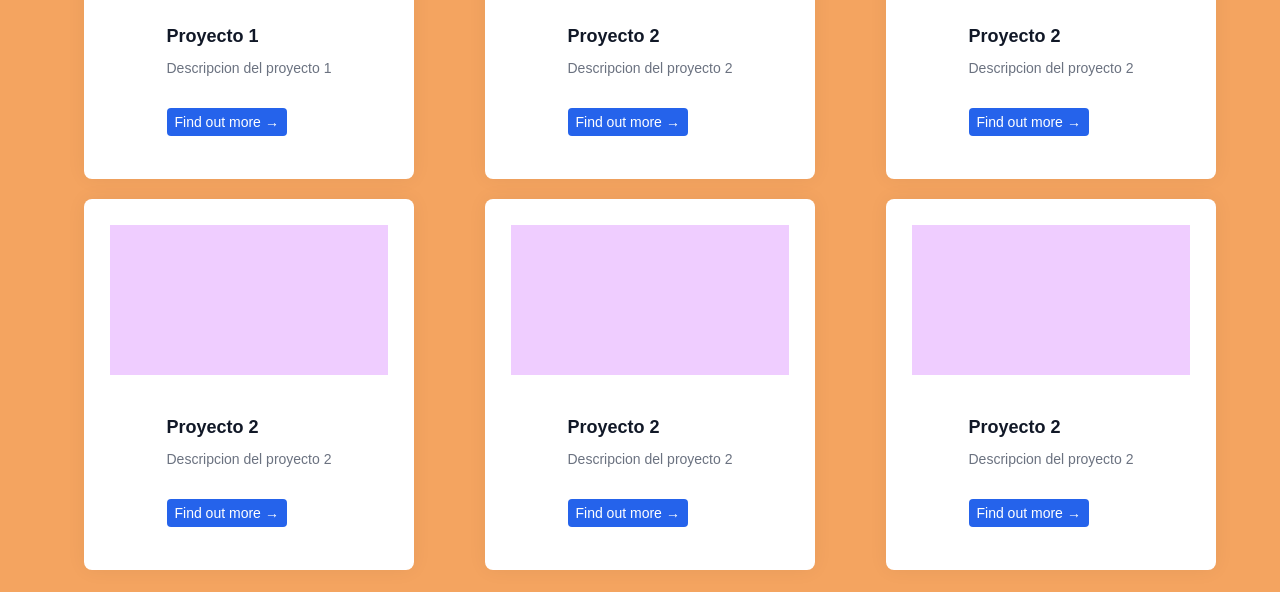
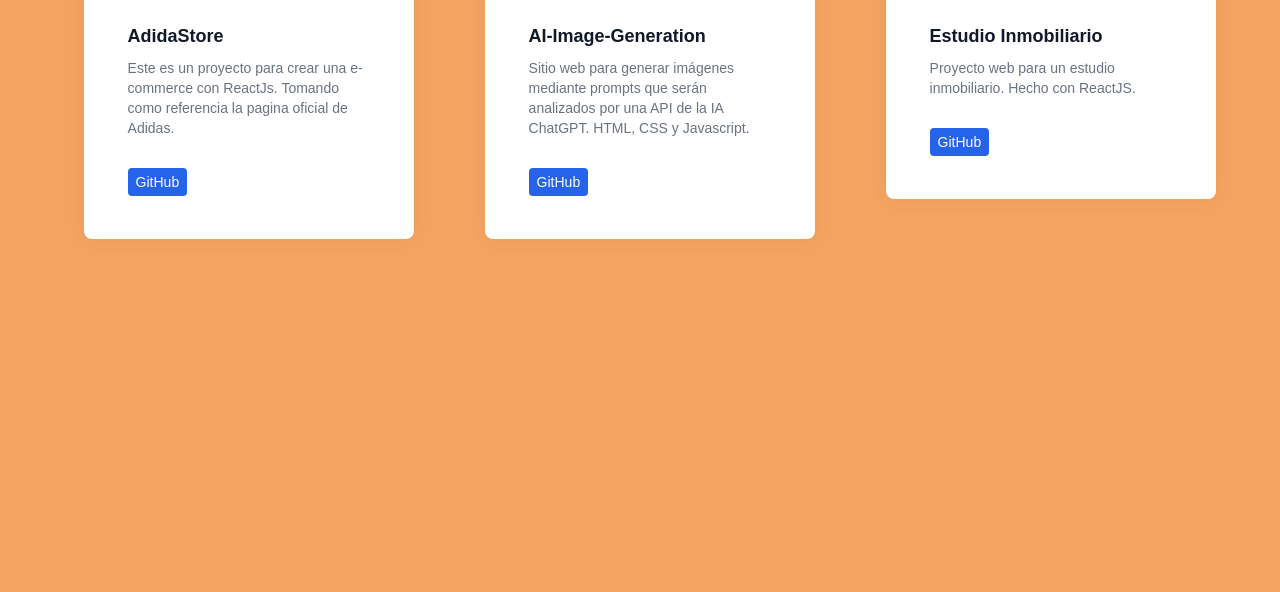
Before and after one commit to SofiaGenchi/portfolio, a plain HTML site: page index.html in a window 1280 px wide. Shown: the part 1088-1680 px from the top of the page. Drawn offline with Linux system fonts and the light colour scheme; a web font is replaced by a local one.

Commit message:
cargando proyectos

```diff
--- a/data.json
+++ b/data.json
@@ -1,44 +1,23 @@
 [
     {
-        "nombre": "Proyecto 1",
-        "descripcion": "Descripcion del proyecto 1",
-        "img": "url de la img",
-        "linkGitHub": "link de git",
-        "link": "link"
+        "nombre": "AdidaStore",
+        "descripcion": "Este es un proyecto para crear una e-commerce con ReactJs. Tomando como referencia la pagina oficial de Adidas.",
+        "img": "./img/adidas-store.gif",
+        "linkGitHub": "https://github.com/SofiaGenchi/adidas",
+        "link": "https://adidas-zeta.vercel.app/"
     },
     {
-        "nombre": "Proyecto 2",
-        "descripcion": "Descripcion del proyecto 2",
-        "img": "url de la img 2",
-        "linkGitHub": "link de git 2",
-        "link": "link 2"
+        "nombre": "AI-Image-Generation",
+        "descripcion": "Sitio web para generar imágenes mediante prompts que serán analizados por una API de la IA ChatGPT. HTML, CSS y Javascript.",
+        "img": "./img/ia-image-generator.gif",
+        "linkGitHub": "https://github.com/SofiaGenchi/AI-Image-Generation",
+        "link": "https://ai-image-generation-rho.vercel.app/"
     },
     {
-        "nombre": "Proyecto 2",
-        "descripcion": "Descripcion del proyecto 2",
-        "img": "url de la img 2",
-        "linkGitHub": "link de git 2",
-        "link": "link 2"
-    },
-    {
-        "nombre": "Proyecto 2",
-        "descripcion": "Descripcion del proyecto 2",
-        "img": "url de la img 2",
-        "linkGitHub": "link de git 2",
-        "link": "link 2"
-    },
-    {
-        "nombre": "Proyecto 2",
-        "descripcion": "Descripcion del proyecto 2",
-        "img": "url de la img 2",
-        "linkGitHub": "link de git 2",
-        "link": "link 2"
-    },
-    {
-        "nombre": "Proyecto 2",
-        "descripcion": "Descripcion del proyecto 2",
-        "img": "url de la img 2",
-        "linkGitHub": "link de git 2",
-        "link": "link 2"
+        "nombre": "Estudio Inmobiliario",
+        "descripcion": "Proyecto web para un estudio inmobiliario. Hecho con ReactJS.",
+        "img": "./img/mc-estudio-gif.gif",
+        "linkGitHub": "https://github.com/SofiaGenchi/mc-estudio-inmobiliario",
+        "link": "https://www.mariainesestudioinmobiliario.com.ar/"
     }
 ]
--- a/index.html
+++ b/index.html
@@ -8,15 +8,15 @@
     <link rel="stylesheet" href="style.css">
 </head>
 <body>
-    <header>
+    <header id="inicio">
         <div class="box-logo">
             <h2 class="logo">SG</h2>
         </div>
         <nav>
             <ul>
-                <li>Inicio</li>
-                <li>Proyectos</li>
-                <li>Contacto</li>
+                <li><a href="#inicio">Inicio</a></li>
+                <li><a href="#proyectos">Proyectos</a></li>
+                <li><a href="#contacto">Contacto</a></li>
             </ul>
         </nav>
     </header>
@@ -34,7 +34,7 @@
         </div>
     </div>
 
-    <div class="project-container">
+    <div id="proyectos" class="project-container">
         <h2>Proyectos:</h2>
         <div class="proyecto"></div>
     </div>
--- a/main.js
+++ b/main.js
@@ -6,9 +6,11 @@ fetch('data.json')
     data.forEach(proyecto => {
         divProyecto.innerHTML += `
         <div class="card">
-        <div class="image"></div>
+        <div class="image">
+            <img src="${proyecto.img}" alt="${proyecto.descripcion}">
+        </div>
          <div class="content">
-           <a href="#">
+           <a target="_blank" href="${proyecto.link}">
              <span class="title">
                ${proyecto.nombre}
              </span>
@@ -16,12 +18,7 @@ fetch('data.json')
 
            <p class="desc">${proyecto.descripcion}</p>
 
-           <a class="action" href="#">
-             Find out more
-             <span aria-hidden="true">
-               →
-             </span>
-           </a>
+           <a class="action" target="_blank" href="${proyecto.linkGitHub}">GitHub</a>
          </div>
        </div>
         `
--- a/style.css
+++ b/style.css
@@ -53,7 +53,12 @@ nav li {
     cursor: pointer;
 }
 
-nav li:hover {
+li a {
+  text-decoration: none;
+  color: white;
+}
+
+nav a:hover {
     color: black;
 }
 
@@ -149,6 +154,11 @@ nav li:hover {
     width: 100%;
     height: 150px;
     background-color: rgb(239, 205, 255);
+  }
+
+  .image img {
+    width: 100%;
+    height: 150px;
   }
 
   .title {
```
Also changed, not shown: 3 other files.
